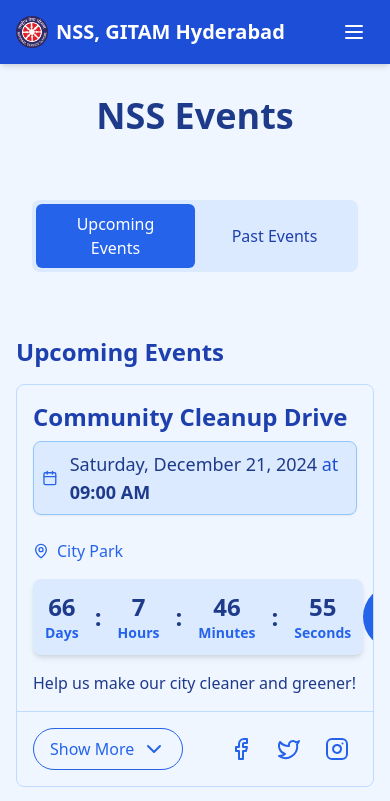
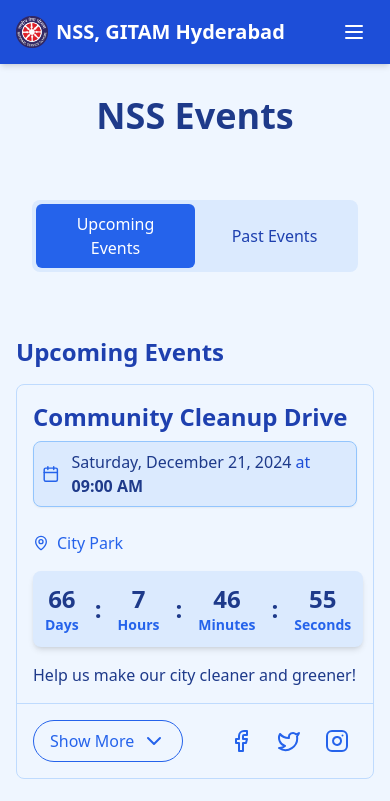
Before and after one commit to RohithR24/NSS_GITAM_HYD, a Next.js app: page /programs in a window 390 px wide. Shown: the top 801 px of the page. Built offline with nearby package versions, Linux system fonts and the light colour scheme; a web font is replaced by a local one.

Commit message:
Feat: making events page responsive to screen

```diff
--- a/app/components/ui/EventCard.tsx
+++ b/app/components/ui/EventCard.tsx
@@ -65,7 +65,7 @@ export const EventCard: React.FC<{ event: EventCardProps }> = ({ event }) => {
             <div className="flex items-center text-blue-600 mb-2">
               <div className="flex items-center bg-blue-100 p-2 rounded-lg shadow-sm border border-blue-300 mb-4">
                 <Calendar className="w-5 h-5 text-blue-600 mr-3" />
-                <span className="text-blue-900 font-medium text-lg sm:text-md">
+                <span className="text-blue-900 font-medium md:text-lg text-md">
                   {new Date(event.date).toLocaleDateString("en-US", {
                     weekday: "long",
                     year: "numeric",
@@ -111,7 +111,7 @@ export const EventCard: React.FC<{ event: EventCardProps }> = ({ event }) => {
               )}
               {!event.isPast && (
                 <button
-                  className="bg-blue-600 hover:bg-blue-700 text-white px-4 py-2 rounded-full transition-colors md:hidden"
+                  className="bg-blue-600 hover:bg-blue-700 text-white px-4 py-2 rounded-full transition-colors hidden md:block"
                   onClick={() => window.open(event.registrationLink, "_blank")}
                 >
                   Register Now
@@ -189,7 +189,7 @@ export const EventCard: React.FC<{ event: EventCardProps }> = ({ event }) => {
             </ul>
             {!event.isPast && (
               <button
-                className="w-full bg-blue-600 hover:bg-blue-700 text-white px-4 py-2 rounded-full transition-colors"
+                className="w-full bg-blue-600 hover:bg-blue-700 text-white px-4 py-2 rounded-full transition-colors block md:hidden"
                 onClick={() => window.open(event.registrationLink, "_blank")}
               >
                 Register Now
```
